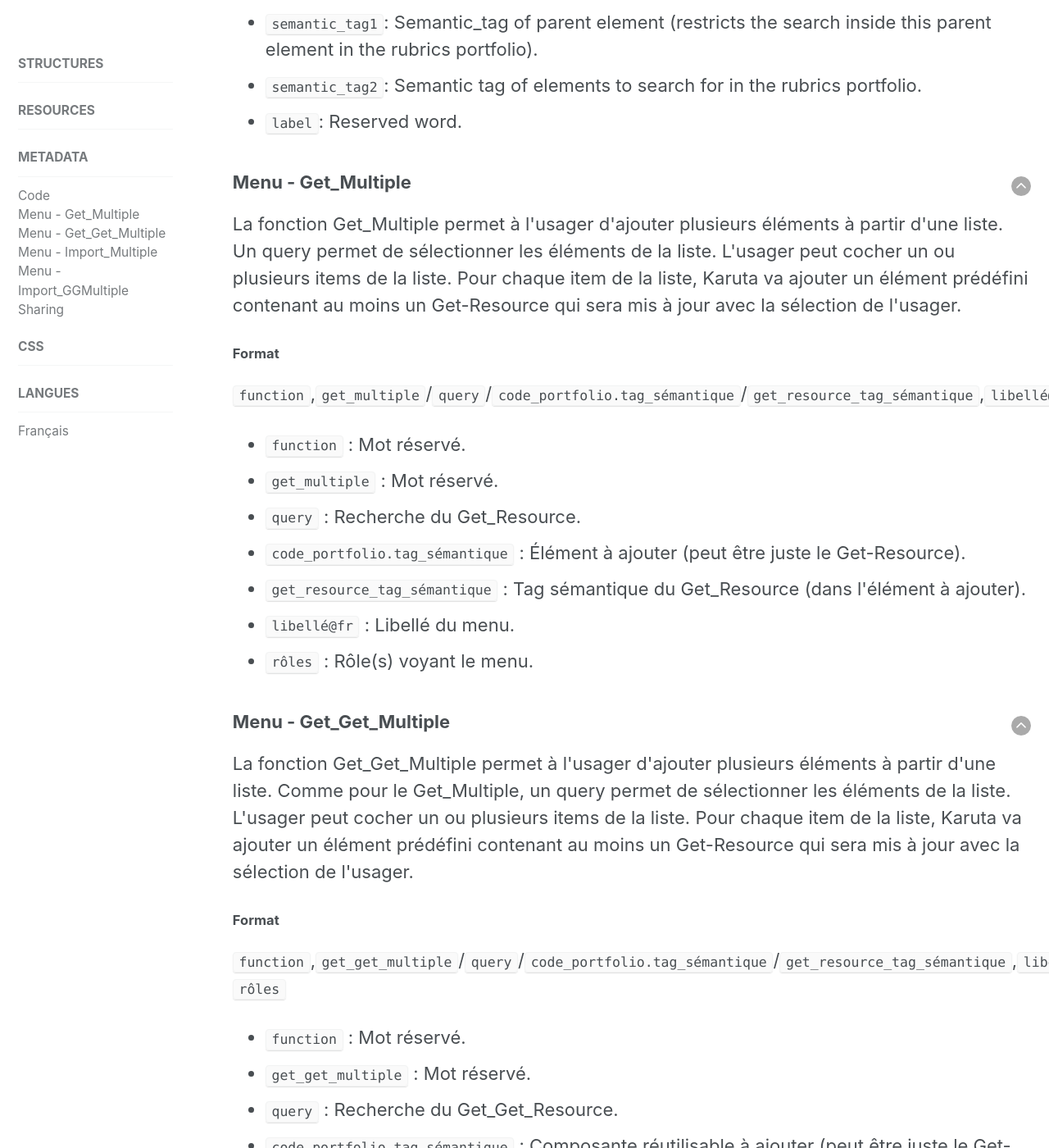
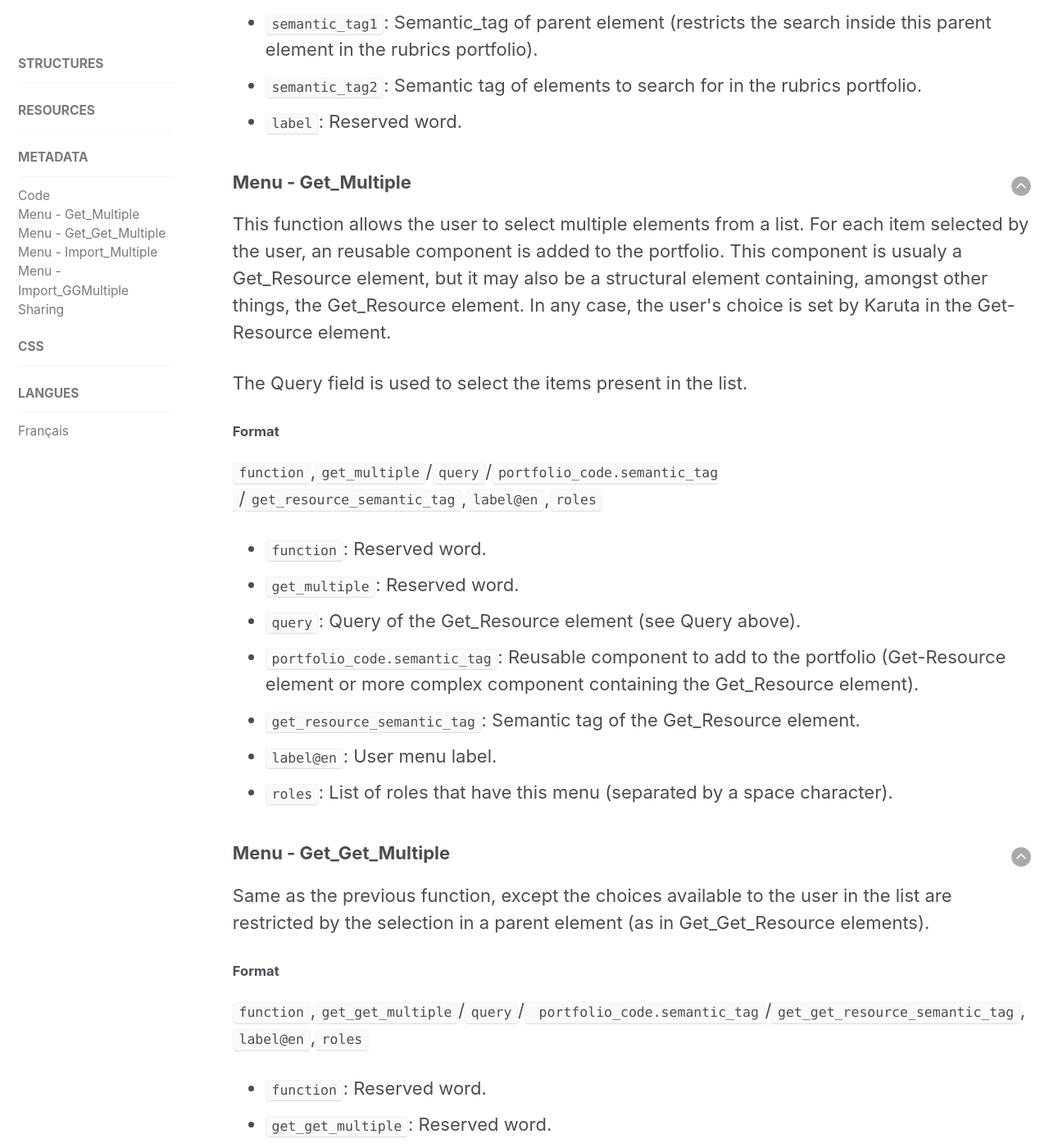
Before and after one commit to karutaproject/karuta-frontend-documentation, a Jekyll site: the page built from _pages/metadata_en.html, in a window 1280 px wide and 1400 px high, scrolled down 4915 px. Shown: the whole window at 82% size. Built offline with Jekyll 4.4.1, drawn with Linux system fonts in a browser that asks for light colours; some of the changed text lies outside the part shown.

Commit message:
Traduction

```diff
--- a/_pages/metadata_en.html
+++ b/_pages/metadata_en.html
@@ -209,50 +209,58 @@ sidebar:
 <article>
 	<a style='float:right' href='#top'><img src='../assets/img/arrow-up.png'/></a>
 	<h3 id='get_multiple'>Menu - Get_Multiple</h3>
-	<p>La fonction Get_Multiple permet à l'usager d'ajouter plusieurs éléments à partir d'une liste.
-		Un query permet de sélectionner les éléments de la liste. L'usager peut cocher un ou plusieurs
-		items de la liste. Pour chaque item de la liste, Karuta va ajouter un élément prédéfini
-		contenant au moins un Get-Resource qui sera mis à jour avec la sélection de l'usager.
+	<p>
+		This function allows the user to select multiple elements from a list. For each item selected by the
+		user, an reusable component is added to the portfolio. This component is usualy a Get_Resource element,
+		but it may also be a structural element containing, amongst other things, the Get_Resource element. In
+		any case, the user's choice is set by Karuta in the Get-Resource element.
+	</p>
+	<p>
+		The Query field is used to select the items present in the list.
 	</p>
 	<h4>Format</h4>
-	<p><code>function</code>,<code>get_multiple</code>/<code>query</code>/<code>code_portfolio.tag_sémantique</code>/<code>get_resource_tag_sémantique</code>,<code>libellé@fr</code>,<code>rôles</code>
+	<p>
+		<code>function</code>,<code>get_multiple</code>/<code>query</code>/<code>portfolio_code.semantic_tag
+		</code>/<code>get_resource_semantic_tag</code>,<code>label@en</code>,<code>roles</code>
 	</p>
 	<ul>
-		<li><code>function</code> : Mot réservé.</li>
-		<li><code>get_multiple</code> : Mot réservé.</li>
-		<li><code>query</code> : Recherche du Get_Resource.</li>
-		<li><code>code_portfolio.tag_sémantique</code> : Élément à ajouter (peut être juste le Get-Resource).</li>
-		<li><code>get_resource_tag_sémantique</code> : Tag sémantique du Get_Resource (dans l'élément à ajouter).</li>
-		<li><code>libellé@fr</code> : Libellé du menu.</li>
-		<li><code>rôles</code> : Rôle(s) voyant le menu.</li>
+		<li><code>function</code>: Reserved word.</li>
+		<li><code>get_multiple</code>: Reserved word.</li>
+		<li><code>query</code>: Query of the Get_Resource element (see Query above).</li>
+		<li>
+			<code>portfolio_code.semantic_tag</code>: Reusable component to add to the portfolio
+			 (Get-Resource element or more complex component containing the Get_Resource element).
+		</li>
+		<li><code>get_resource_semantic_tag</code>: Semantic tag of the Get_Resource element.</li>
+		<li><code>label@en</code>: User menu label.</li>
+		<li><code>roles</code>: List of roles that have this menu (separated by a space character).</li>
 	</ul>
 </article>
 
 <article>
 	<a style='float:right' href='#top'><img src='../assets/img/arrow-up.png'/></a>
 	<h3 id='get_get_multiple'>Menu - Get_Get_Multiple</h3>
-	<p>La fonction Get_Get_Multiple permet à l'usager d'ajouter plusieurs éléments à partir d'une
-		liste. Comme pour le Get_Multiple, un query permet de sélectionner les éléments de la liste.
-		L'usager peut cocher un ou plusieurs items de la liste. Pour chaque item de la liste,
-		Karuta va ajouter un élément prédéfini contenant au moins un Get-Resource qui sera mis à
-		jour avec la sélection de l'usager.
+	<p>
+		Same as the previous function, except the choices available to the user in the list are restricted
+		by the selection in a parent element (as in Get_Get_Resource elements).
 	</p>
 	<h4>Format</h4>
-	<p><code>function</code>,<code>get_get_multiple</code>/<code>query</code>/<code>code_portfolio.tag_sémantique</code>/<code>get_resource_tag_sémantique</code>,<code>libellé@fr</code>,
-		<code>rôles</code>
+	<p>
+		<code>function</code>,<code>get_get_multiple</code>/<code>query</code>/<code>
+		portfolio_code.semantic_tag</code>/<code>get_get_resource_semantic_tag</code>,
+		<code>label@en</code>,<code>roles</code>
 	</p>
 	<ul>
-		<li><code>function</code> : Mot réservé.</li>
-		<li><code>get_get_multiple</code> : Mot réservé.</li>
-		<li><code>query</code> : Recherche du Get_Get_Resource.</li>
-		<li><code>code_portfolio.tag_sémantique</code> : Composante réutilisable à ajouter (peut être
-			juste le Get-Resource).
+		<li><code>function</code>: Reserved word.</li>
+		<li><code>get_get_multiple</code>: Reserved word.</li>
+		<li><code>query</code> : Query of the Get_Get_Resource element.</li>
+		<li>
+			<code>portfolio_code.semantic_tag</code>: Reusable component to add to the portfolio
+			(Get_Get_Resource element or more complex component containing the Get_Get_Resource element).
 		</li>
-		<li><code>get_resource_tag_sémantique</code> : Tag sémantique du Get_Resource
-			(dans la composante à ajouter).
-		</li>
-		<li><code>libellé@fr</code> : Libellé du menu.</li>
-		<li><code>rôles</code> : Rôle(s) voyant le menu.</li>
+		<li><code>get_get_resource_semantic_tag</code>: Semantic tag of the Get_Get_Resource element.</li>
+		<li><code>label@en</code>: User menu label.</li>
+		<li><code>roles</code>: List of roles that have this menu (separated by a space character).</li>
 	</ul>
 </article>
 
--- a/_pages/metadata_fr.html
+++ b/_pages/metadata_fr.html
@@ -222,7 +222,10 @@ sidebar:
 		<li><code>function</code> : Mot réservé.</li>
 		<li><code>get_multiple</code> : Mot réservé.</li>
 		<li><code>query</code> : Recherche du Get_Resource.</li>
-		<li><code>code_portfolio.tag_sémantique</code> : Élément à ajouter (peut être juste le Get-Resource).</li>
+		<li>
+			<code>code_portfolio.tag_sémantique</code> : Élément à ajouter (peut être juste l'élément
+			Get-Resource ou peut être un élément de structure contenant, entre autres, le Get-Resource).
+		</li>
 		<li><code>get_resource_tag_sémantique</code> : Tag sémantique du Get_Resource (dans l'élément à ajouter).</li>
 		<li><code>libellé@fr</code> : Libellé du menu.</li>
 		<li><code>rôles</code> : Rôle(s) voyant le menu.</li>
```
